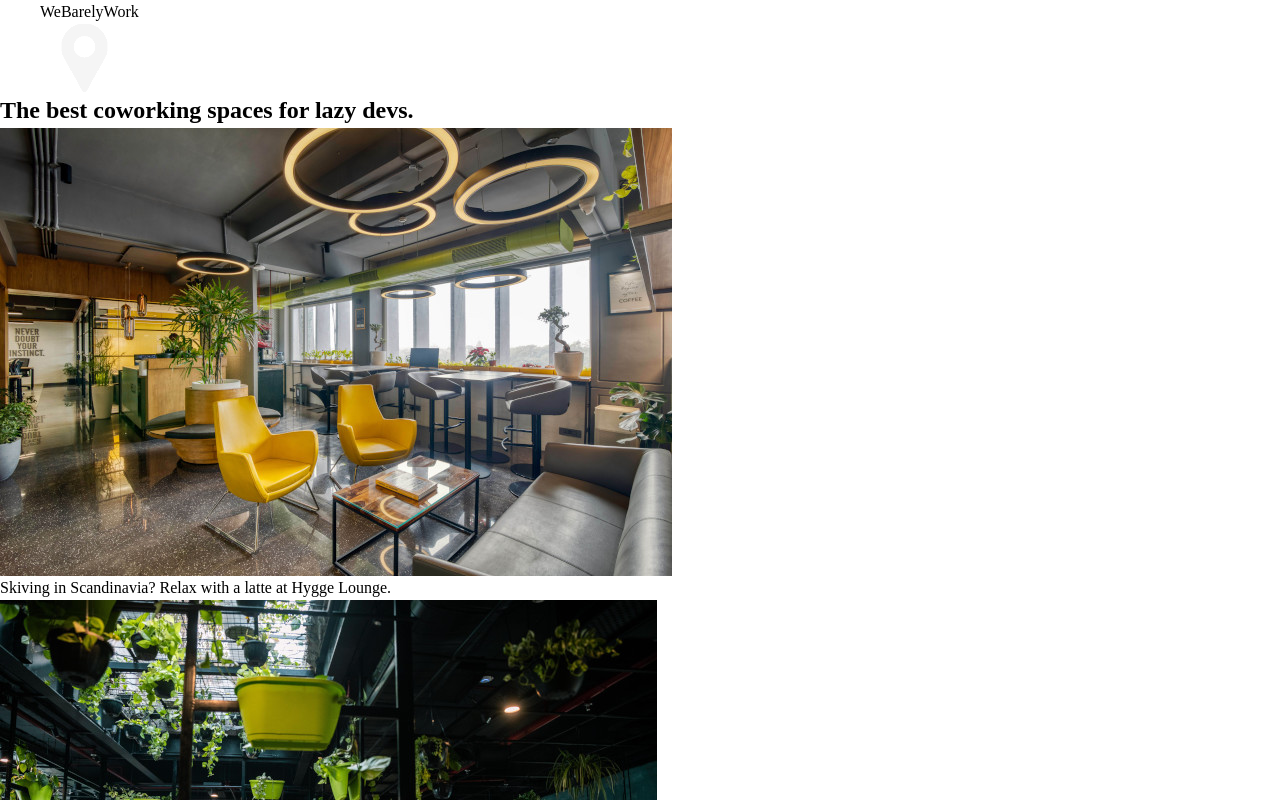
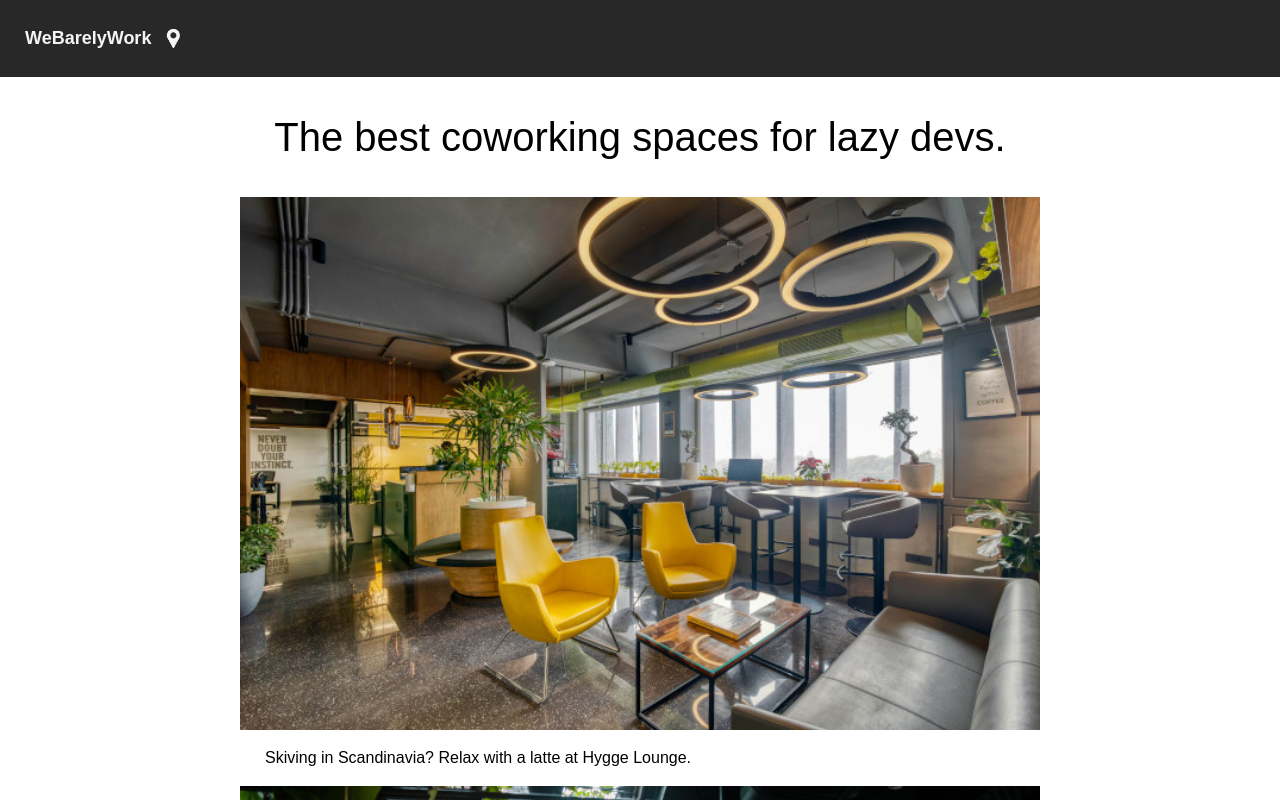
Before and after one commit to rrocker89437/We-Barely-Work, a plain HTML site: page index.html in a window 1280 px wide. Shown: the top 800 px of the page. Drawn offline with Linux system fonts and the light colour scheme.

Commit message:
finished basic styles and markup

```diff
--- a/index.html
+++ b/index.html
@@ -10,7 +10,7 @@
   <body>
     <header>
       <nav>
-        <ul>
+        <ul class="flex ai-c">
           <li class="logo">WeBarelyWork</li>
           <li>
             <img src="images/pin.png" class="icon" alt="location" />
@@ -20,11 +20,14 @@
     </header>
 
     <main>
-      <section>
+      <section class="hero grid">
+        <div class="container">
           <h1>The best coworking spaces for lazy devs.</h1>
+        </div>
       </section>
 
-      <section class="item">
+      <section class="item grid">
+        <div class="container">
           <img
             src="images/hygge.jpg"
             class="item-img"
@@ -33,9 +36,11 @@
           <div class="caption">
             <p>Skiving in Scandinavia? Relax with a latte at Hygge Lounge.</p>
           </div>
+        </div>
       </section>
 
-      <section class="item">
+      <section class="item grid">
+        <div class="container">
           <img
             src="images/sky-garden.jpg"
             class="item-img"
@@ -44,9 +49,11 @@
           <div class="caption">
             <p>Bored in Barcelona? Take a siesta at the Sky Garden.</p>
           </div>
+        </div>
       </section>
 
-      <section class="item">
+      <section class="item grid">
+        <div class="container">
           <img
             src="images/generator.jpg"
             class="item-img"
@@ -55,6 +62,7 @@
           <div class="caption">
             <p>Relaxing in Rio? Take some downtime at the Generator Hub.</p>
           </div>
+        </div>
       </section>
     </main>
   </body>
--- a/style.css
+++ b/style.css
@@ -2,12 +2,13 @@
   /* Colors */
   --bg-header: #282828;
   --bg-body: #f5f5f5;
+  --clr-logo: #f5f5f5;
 
   /* Font Style / Size */
   --font-body: "Montserrat", sans-serif;
 
   --fs-sm: 18px; /*Logo Text*/
-  --fs-slg: 40px; /*H1 Text*/
+  --fs-lg: 40px; /*H1 Text*/
 
   --fw-400: 400;
   --fw-700: 700;
@@ -27,17 +28,13 @@
   box-sizing: border-box;
 }
 
-* {
-  margin: 0;
-}
-
 html {
   box-sizing: inherit;
 }
 
 body {
   margin: 0;
-  padding: 0;
+  font-family: var(--font-body);
   line-height: 1.5;
   -webkit-font-smoothing: antialiased;
 }
@@ -67,36 +64,74 @@ a {
   text-decoration: none;
 }
 
-p,
-h1,
-h2,
-h3,
-h4,
-h5,
-h6 {
-  margin: 0;
-  padding: 0;
-  overflow-wrap: break-word;
+/* Utility Classes */
+/* -------------------------------------------------------------- */
+.container {
+  max-width: 855px;
 }
 
-p {
-  text-wrap: pretty;
+.flex {
+  display: flex;
 }
 
-h1,
-h2,
-h3,
-h4,
-h5,
-h6 {
-  text-wrap: balance;
+.ai-c {
+  align-items: center;
 }
 
-/* Utility Classes */
-/* -------------------------------------------------------------- */
+.grid {
+  display: grid;
+  justify-content: center;
+  align-content: center;
+}
 
 /* Header */
 /* -------------------------------------------------------------- */
+header {
+  background-color: var(--bg-header);
+
+  ul {
+    margin: 0;
+    gap: 10px;
+    padding: var(--padding-ul);
+
+    li {
+      cursor: pointer;
+    }
+  }
+
+  .logo {
+    color: var(--clr-logo);
+    font-size: var(--fs-sm);
+    font-weight: var(--fw-700);
+  }
+
+  .icon {
+    width: var(--icon-size);
+  }
+}
 
 /* Sections */
 /* -------------------------------------------------------------- */
+
+main {
+  .hero {
+    h1 {
+      margin: 30px 25px;
+      font-size: var(--fs-lg);
+      font-weight: var(--fw-400);
+    }
+  }
+
+  .item {
+    .item-img {
+      width: 800px;
+    }
+
+    .caption {
+      margin: 0 25px;
+
+      /* p {
+      } */
+    }
+  }
+}
```
Lines whose indentation alone changed are shown as unchanged.
